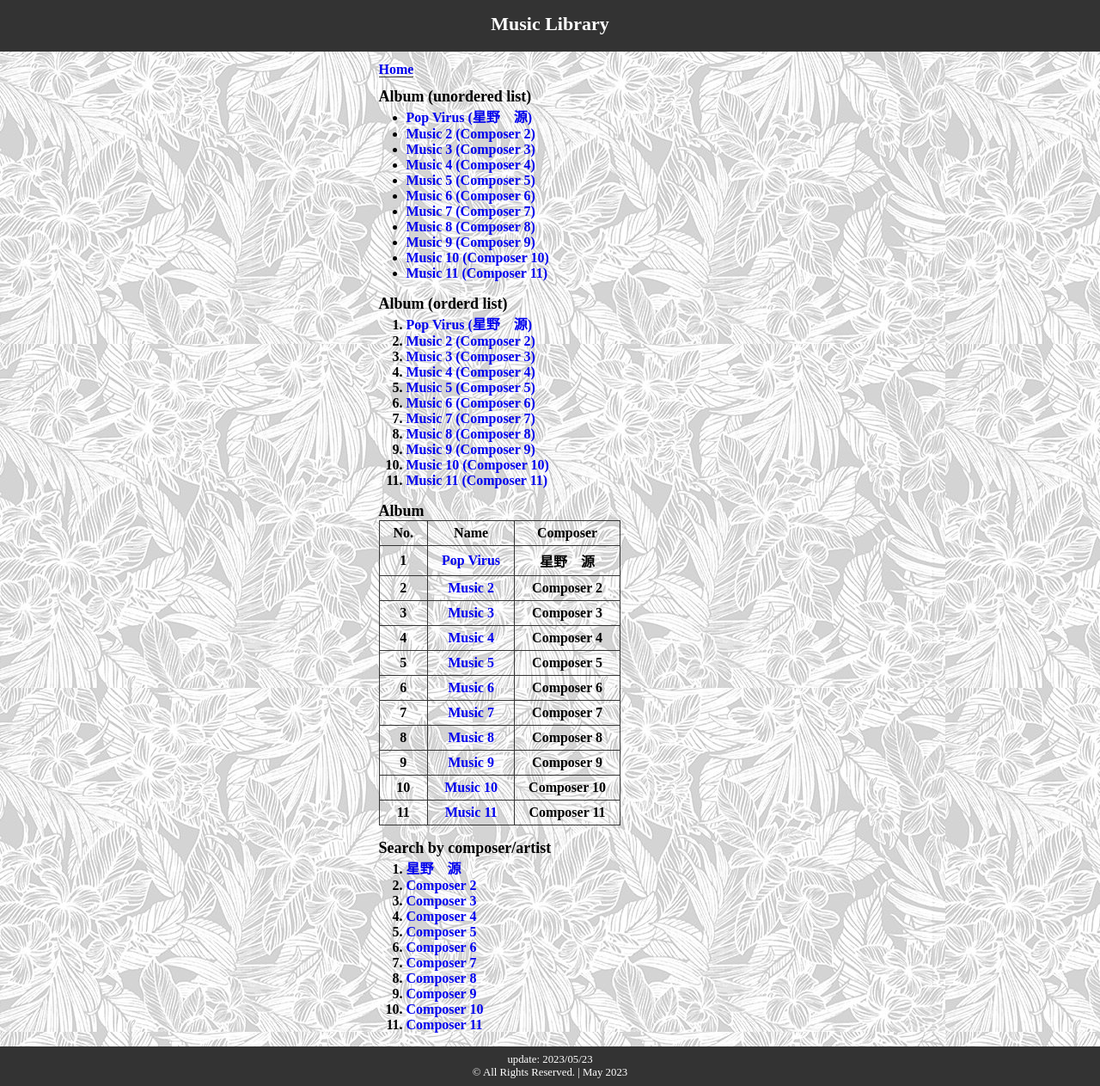
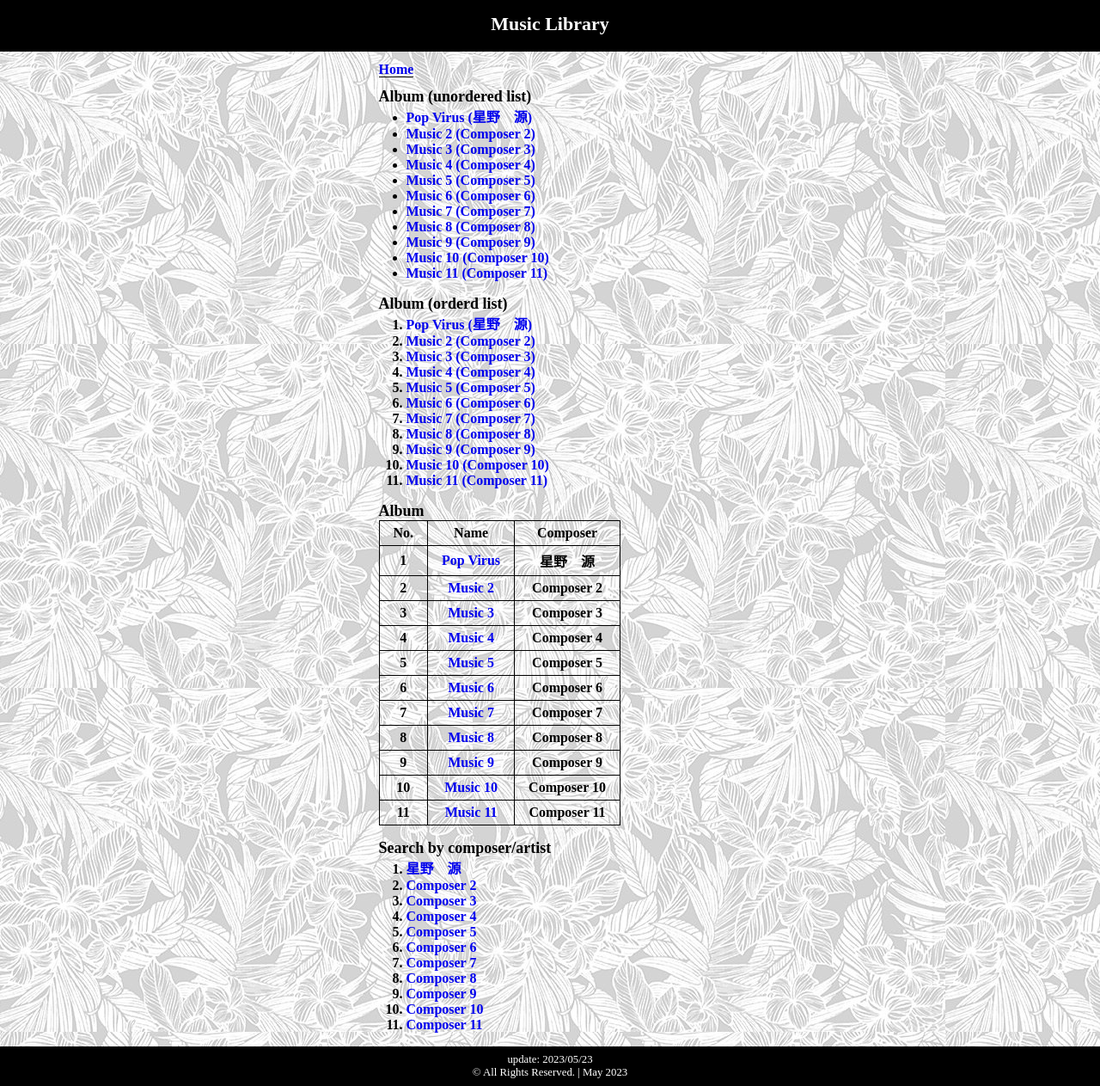
Before and after one commit to hiromi12/hula_music, a plain HTML site: page index.html in a window 1280 px wide. Shown: the whole page at 86% size. Drawn offline with Linux system fonts and the light colour scheme.

Commit message:
first commit

```diff
--- a/css/style.css
+++ b/css/style.css
@@ -51,7 +51,7 @@ td {
 
 /* header */
 header {
-  background-color: #333;
+  background-color: #000;
   color: #fff;
   height: 60px;
 }
@@ -73,7 +73,7 @@ main {
   font-size: 16px;
 }
 .navigation a {
-  border-bottom: 1px solid #333;
+  border-bottom: 1px solid #000;
 }
 .container {
   margin: 0 1em;
@@ -92,7 +92,7 @@ table {
   border-collapse: collapse;
 }
 th, td {
-  border: solid 1px #333;
+  border: solid 1px #000;
   padding: 5px 1em;
 }
 
@@ -113,7 +113,7 @@ th, td {
 
 /* footer */
 footer {
-  background-color: #333;
+  background-color: #000;
   color: #fff;
   padding: 8px;
 }
```
Also changed, not shown: 1 other file.
